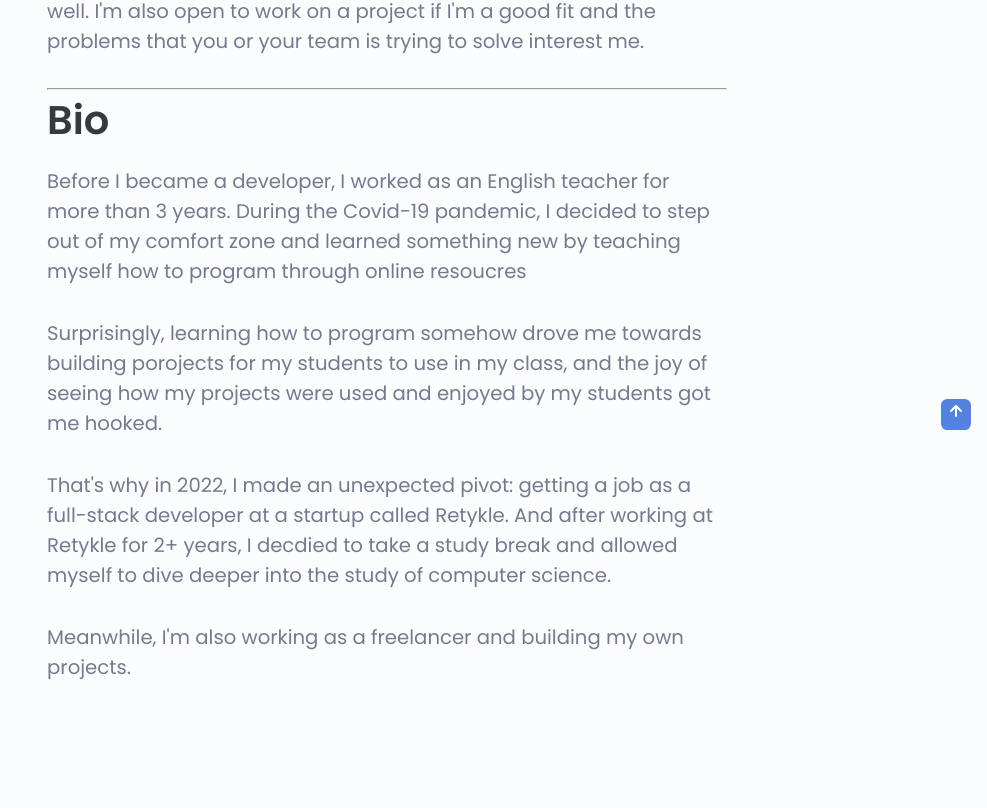
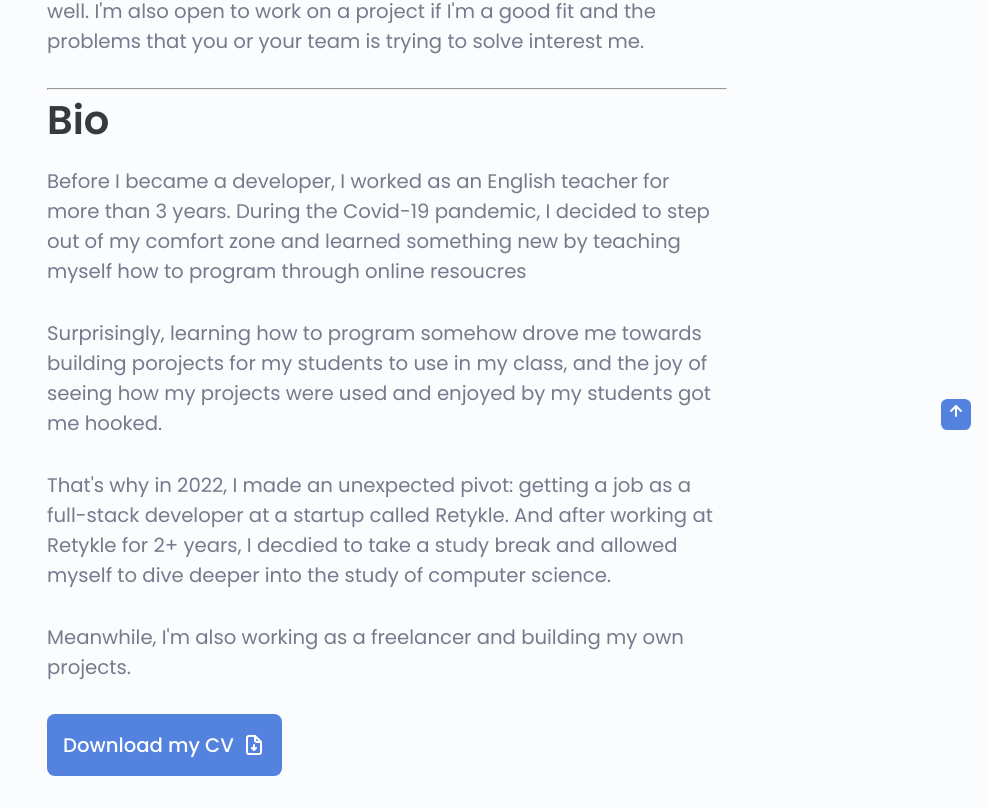
Before and after one commit to louiskwt/portfolio-page, a Next.js app: page / in a window 1280 px wide. Shown: the part 530-1338 px from the top of the page, without its empty margins (293-1280 px from the left). Before the commit the page ends 1276 px from the top, so only its background shows below. Built offline with nearby package versions, Linux system fonts and the light colour scheme.

Commit message:
added back cv download

```diff
--- a/pages/index.jsx
+++ b/pages/index.jsx
@@ -1,4 +1,4 @@
-import {UilGithubAlt, UilLinkedinAlt, UilTwitterAlt} from "@iconscout/react-unicons";
+import {UilFileDownload, UilGithubAlt, UilLinkedinAlt, UilTwitterAlt} from "@iconscout/react-unicons";
 import Meta from "../components/Meta";
 import styles from "../styles/Home.module.css";
 
@@ -44,6 +44,10 @@ export default function Home() {
               <div className={styles.home__description}>Surprisingly, learning how to program somehow drove me towards building porojects for my students to use in my class, and the joy of seeing how my projects were used and enjoyed by my students got me hooked.</div>
               <div className={styles.home__description}>That's why in 2022, I made an unexpected pivot: getting a job as a full-stack developer at a startup called Retykle. And after working at Retykle for 2+ years, I decdied to take a study break and allowed myself to dive deeper into the study of computer science.</div>
               <div className={styles.home__description}>Meanwhile, I'm also working as a freelancer and building my own projects.</div>
+              {/* CV Download */}
+              <a download href="pdf/Tsang_Ka_Wing_CV.pdf" target="_blank" className="button button__flex">
+                Download my CV <UilFileDownload className="button__icon" />
+              </a>
             </div>
           </div>
         </section>
```
